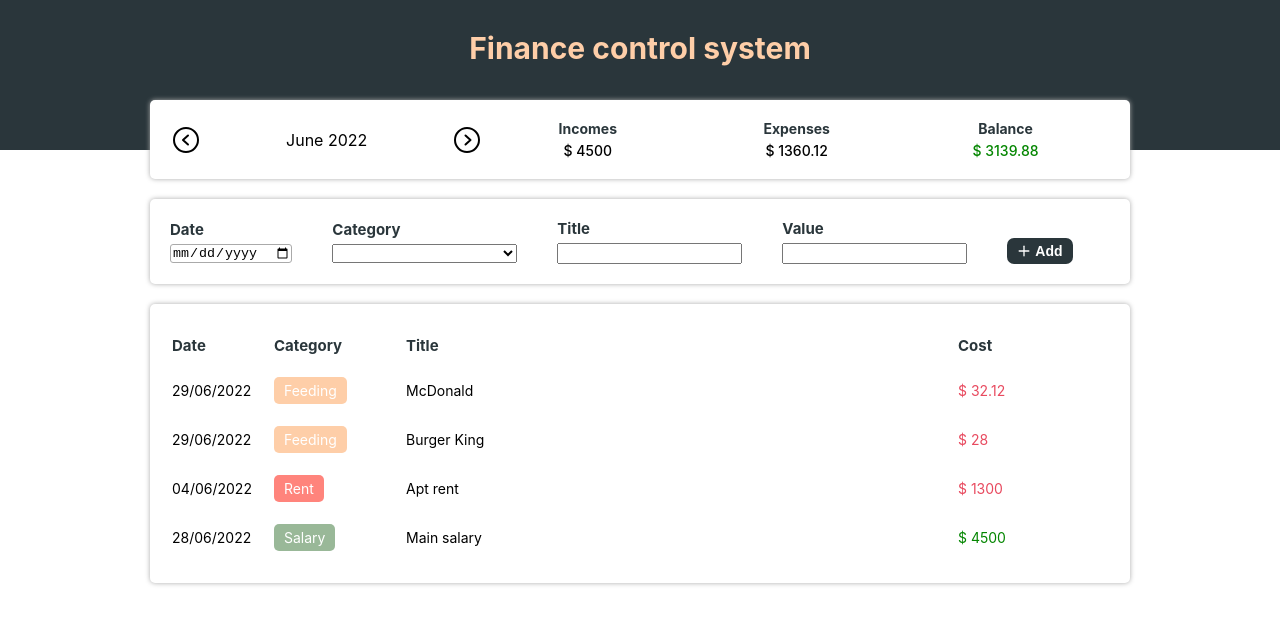
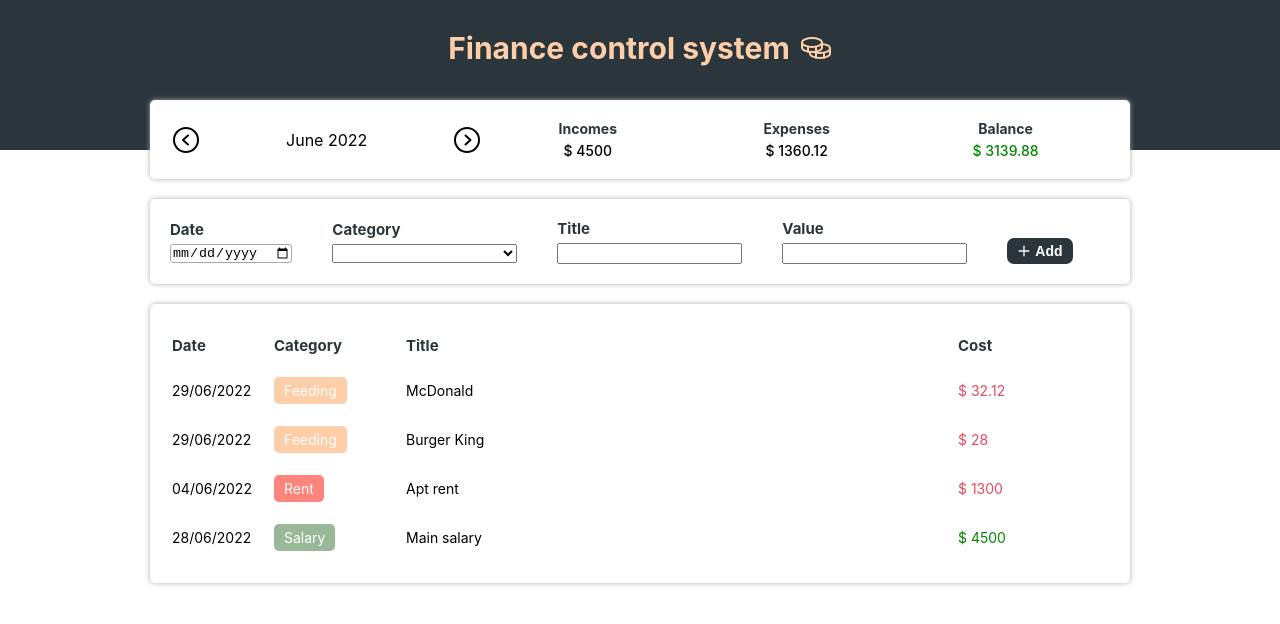
Before and after one commit to Vinnissaum/react-finance-control, a React (Vite) app: page / in a window 1280 px wide. Shown: the top 624 px of the page. Built offline with nearby package versions, Linux system fonts and the light colour scheme.

Commit message:
README.md done

```diff
--- a/src/App.styles.ts
+++ b/src/App.styles.ts
@@ -9,6 +9,10 @@ export const Header = styled.div`
 `;
 
 export const HeaderText = styled.h1`
+  display: flex;
+  align-items: center;
+  gap: 1rem;
+  justify-content: center;
   font-size: 3rem;
   margin: 0;
   padding: 0;
--- a/src/App.tsx
+++ b/src/App.tsx
@@ -1,13 +1,13 @@
 import { useState, useEffect } from 'react';
 import { Container, Header, HeaderText, Body } from './App.styles';
 import { categories } from './data/categories';
-import { CategoryType } from './types/Category';
 import { items } from './data/items';
 import { ItemType } from './types/Item';
 import { filterListByMonth, getCurrentMonth } from './utils/dateFilter';
 import { TableArea } from './components/tableArea';
 import { Info } from './components/Info';
 import { AddInfo } from './components/AddInfo';
+import { Coins } from 'phosphor-react';
 
 function App() {
   const [list, setList] = useState(items);
@@ -53,6 +53,7 @@ function App() {
       <Header>
         <HeaderText>
           Finance control system
+          <Coins size={32} />
         </HeaderText>
       </Header>
       <Body>
```
Also changed, not shown: src/assets/example.png (added), 1 other file (tests, documents, lock files or other folders).
